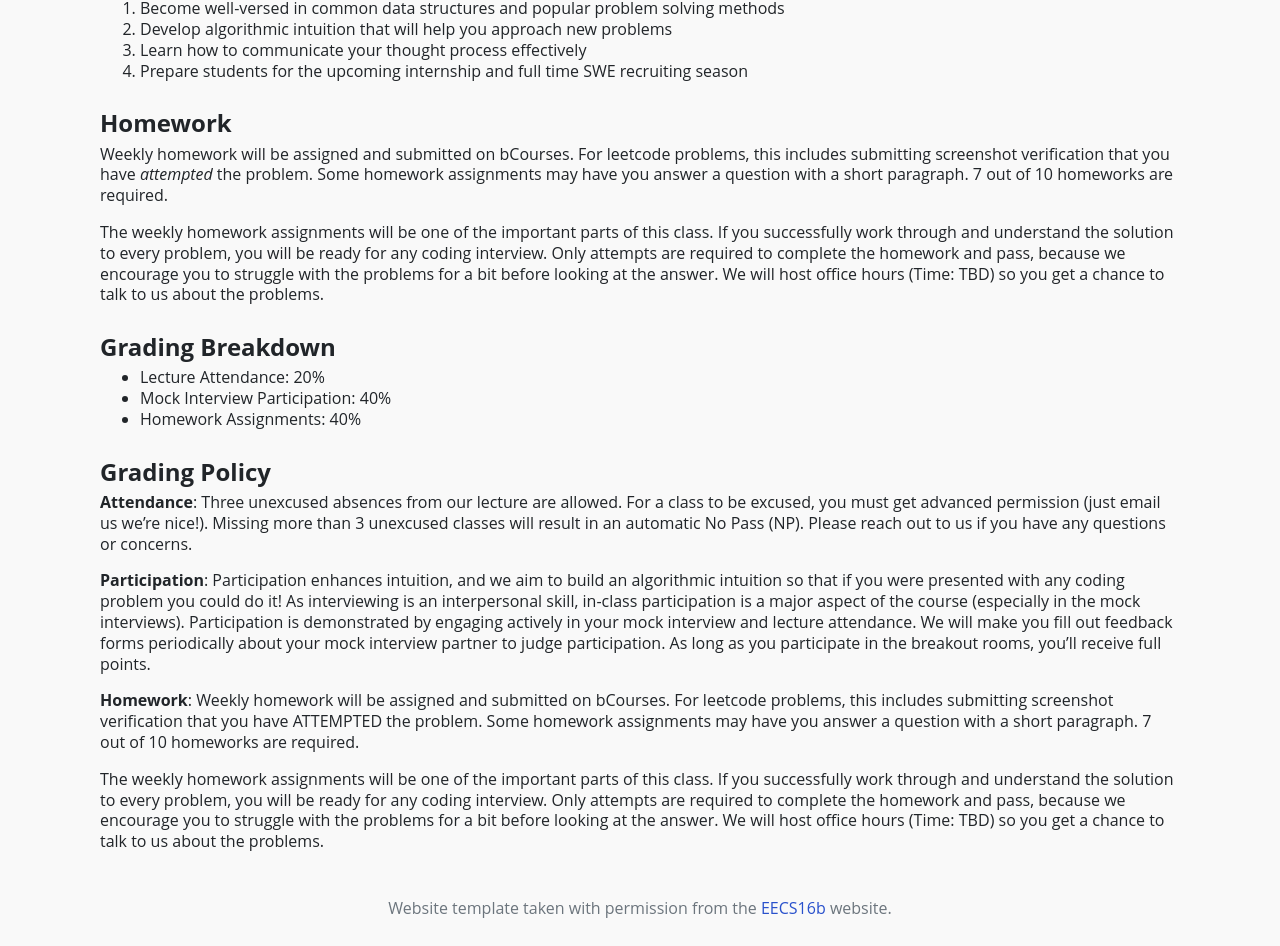
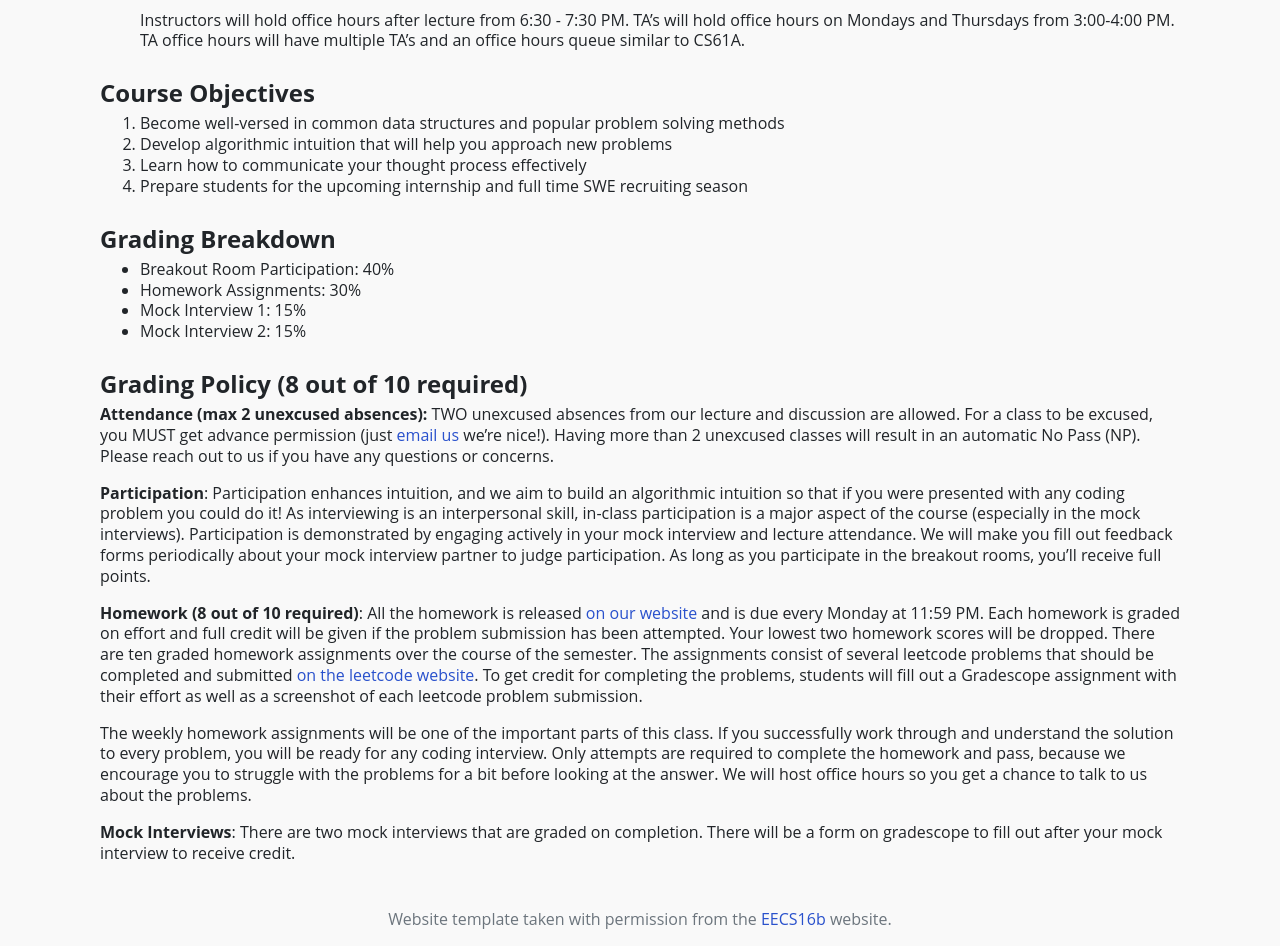
Before and after one commit to algorithmicthinking/algorithmicthinking.github.io, a React (Create React App) app: page / in a window 1280 px wide. Shown: the part 6032-6978 px from the top of the page. Built offline with nearby package versions, Linux system fonts and the light colour scheme; no server answers.

Commit message:
finish updating syl

```diff
--- a/src/pages/Syllabus.js
+++ b/src/pages/Syllabus.js
@@ -49,21 +49,26 @@ const Syllabus = () => {
         <h3>Course Format</h3>
         <p>
           There are a few components to the course. The class time slot is 5:00-6:30pm, and the first 45 minutes are dedicated to a content lecture and the latter 45 minutes are dedicated to discussion, which is for collaborative problem solving with a partner.
+          <br />
+          <br />
           <ul>
             <li>
               <h5>Partners</h5>
               At the beginning of the class, you will fill out a form listing your preferences for matching with a partner. This partner will be your partner for discussion, and you will get to collaboratively work on problems with this partner every class during discussion. In addition, you will do your mock interviews with this partner. You are free to also collaborate on the homework with your partner.
             </li>
+            <br />
             <li>
-              Content Lecture (Tues 5:00PM - 5:45PM)
+              <h5>Content Lecture (Tues 5:00PM - 5:45PM)</h5>
               Every week we will be covering a specific pattern of algorithms that comes up in coding interviews. The content lecture will overview the topic and give the intuition to understanding the algorithms for that week. It will take place over zoom, and the zoom link will be sent out to every student along with being on the course website and piazza.
             </li>
+            <br />
             <li>
               <h5>Discussion (Tues 5:45PM - 6:30 PM)</h5>
               The latter 45 minutes of lecture are dedicated to collaborative problem solving with your partner. There are three discussion “sections”, but they are both right after the lecture.
               Each discussion section will be headed by a member of course staff (TA). At the beginning of the semester, you and your partner will be assigned one of these discussion sections. You will attend the same section throughout the semester. The discussion is essential because it will build your interpersonal skills, as interviewing is an inherently collaborative activity.
               At the beginning of the semester, the discussion will be for working on problem solving collaboratively. The discussion section will begin with the TA presenting the problem, and then opening up breakout rooms for you to go into with your partner. In the last 15 minutes of discussion, you will go back into the main room and the TA will explain the solution to the problem.
             </li>
+            <br />
             <li>
               <h5>Office Hours</h5>
               Instructors will hold office hours after lecture from 6:30 - 7:30 PM. TA’s will hold office hours on Mondays and Thursdays from 3:00-4:00 PM. TA office hours will have multiple TA’s and an office hours queue similar to CS61A.
@@ -89,41 +94,19 @@ const Syllabus = () => {
         </ol>
         <p> </p>
 
-        <h3>Homework</h3>
-        <a class="anchor" id="homework" />
-        <p>
-          Weekly homework will be assigned and submitted on bCourses. For
-          leetcode problems, this includes submitting screenshot verification
-          that you have <i>attempted</i> the problem. Some homework assignments
-          may have you answer a question with a short paragraph. 7 out of 10
-          homeworks are required.
-        </p>
-
-        <p>
-          The weekly homework assignments will be one of the important parts of
-          this class. If you successfully work through and understand the
-          solution to every problem, you will be ready for any coding interview.
-          Only attempts are required to complete the homework and pass, because
-          we encourage you to struggle with the problems for a bit before
-          looking at the answer. We will host office hours (Time: TBD) so you
-          get a chance to talk to us about the problems.
-        </p>
-
         <h3>Grading Breakdown</h3>
         <a class="anchor" id="gradeBreak" />
         <ul>
-          <li>Lecture Attendance: 20%</li>
-          <li>Mock Interview Participation: 40% </li>
-          <li>Homework Assignments: 40%</li>
+          <li>Breakout Room Participation: 40%</li>
+          <li>Homework Assignments: 30%</li>
+          <li>Mock Interview 1: 15%</li>
+          <li>Mock Interview 2: 15%</li>
         </ul>
 
-        <h3>Grading Policy</h3>
+        <h3>Grading Policy (8 out of 10 required)</h3>
         <p>
-          <b>Attendance</b>: Three unexcused absences from our lecture are
-          allowed. For a class to be excused, you must get advanced permission
-          (just email us we’re nice!). Missing more than 3 unexcused classes
-          will result in an automatic No Pass (NP). Please reach out to us if
-          you have any questions or concerns.
+          <b>Attendance (max 2 unexcused absences):</b> TWO unexcused absences from our lecture and discussion are allowed. For a class to be excused, you MUST get advance permission (just <a href="mailto:leetcodedecal@gmail.com">email us</a> we’re nice!). Having more than 2 unexcused classes will result in an automatic No Pass (NP). Please reach out to us if you have any questions or concerns.
+
         </p>
         <p>
           <b>Participation</b>: Participation enhances intuition, and we aim to
@@ -137,20 +120,24 @@ const Syllabus = () => {
           in the breakout rooms, you’ll receive full points.
         </p>
         <p>
-          <b>Homework</b>: Weekly homework will be assigned and submitted on
-          bCourses. For leetcode problems, this includes submitting screenshot
-          verification that you have ATTEMPTED the problem. Some homework
-          assignments may have you answer a question with a short paragraph. 7
-          out of 10 homeworks are required.
+          <b>Homework (8 out of 10 required)</b>:
+          All the homework is released <a href="https://leetcode101.com">on our website</a> and is due every Monday at 11:59 PM.
+          Each homework is graded on effort and full credit will be given if the problem submission has been attempted.
+          Your lowest two homework scores will be dropped.
+          There are ten graded homework assignments over the course of the semester.
+          The assignments consist of several leetcode problems that should be completed and submitted <a href="https://www.leetcode.com">on the leetcode website</a>.
+          To get credit for completing the problems, students will fill out a Gradescope assignment with their effort as well as a screenshot of each leetcode problem submission.
         </p>
         <p>
-          The weekly homework assignments will be one of the important parts of
-          this class. If you successfully work through and understand the
-          solution to every problem, you will be ready for any coding interview.
-          Only attempts are required to complete the homework and pass, because
-          we encourage you to struggle with the problems for a bit before
-          looking at the answer. We will host office hours (Time: TBD) so you
-          get a chance to talk to us about the problems.
+          The weekly homework assignments will be one of the important parts of this class.
+          If you successfully work through and understand the solution to every problem, you will be ready for any coding interview.
+          Only attempts are required to complete the homework and pass, because we encourage you to struggle with the problems for a bit before looking at the answer.
+          We will host office hours so you get a chance to talk to us about the problems.
+        </p>
+        <p>
+          <b>Mock Interviews</b>:
+          There are two mock interviews that are graded on completion.
+          There will be a form on gradescope to fill out after your mock interview to receive credit.
         </p>
       </Col>
     </Row>
```
